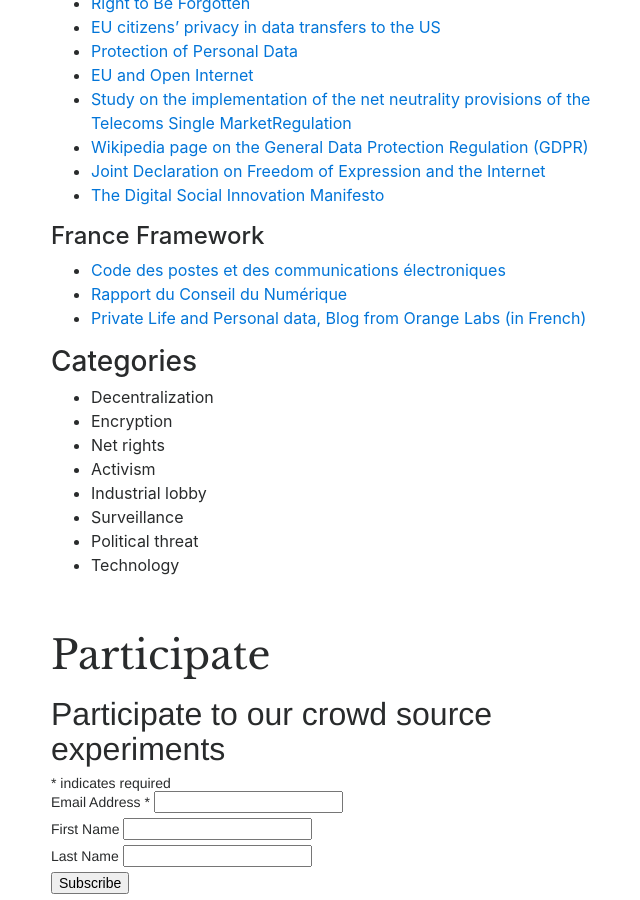
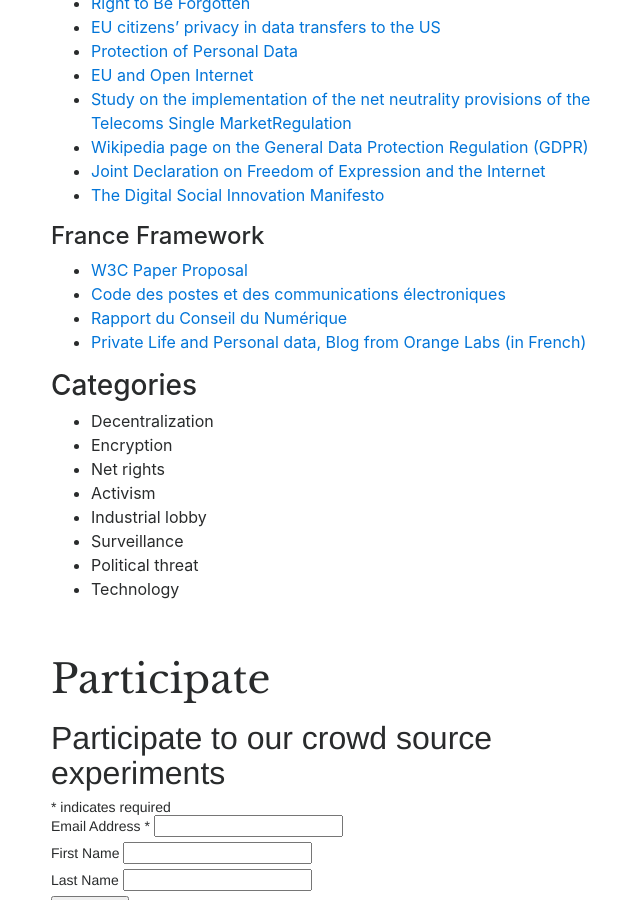
Before and after one commit to nextleap-project/nextleap-website, a Jekyll site: the page built from _projects/rights.md, in a window 1280 px wide and 900 px high, scrolled down 1573 px. Shown: the whole window, without its empty margins (34-674 px from the left). Built offline with Jekyll 4.4.1, drawn with Linux system fonts in a browser that asks for light colours; nearby versions of some CDN libraries; comment, search, counter and statistics services are not loaded.

Commit message:
paper proposal w3c added

```diff
--- a/_projects/rights.md
+++ b/_projects/rights.md
@@ -111,6 +111,8 @@
 
 <h4 id="franceframework">France Framework</h4>
 <ul>
+<li><a href="https://via.projet-episteme.org/https://nextleap.eu/netrights/articles/W3C-paper-proposal.pdf">W3C Paper Proposal</a></li>
+
 <li><a href="https://via.projet-episteme.org/https://www.legifrance.gouv.fr/affichCodeArticle.do?cidTexte=LEGITEXT000006070987&idArticle=LEGIARTI000006465770&dateTexte=&categorieLien=cid">Code des postes et des communications électroniques</a></li>
 
 <li><a href="https://via.projet-episteme.org/http://www2.assemblee-nationale.fr/static/14/numerique/numerique_rapport.pdf#annotations:TrrkxjDSEeeuO5cxMQ9ztg">Rapport du Conseil du Numérique</a></li>
```
Also changed, not shown: 1 other file.
